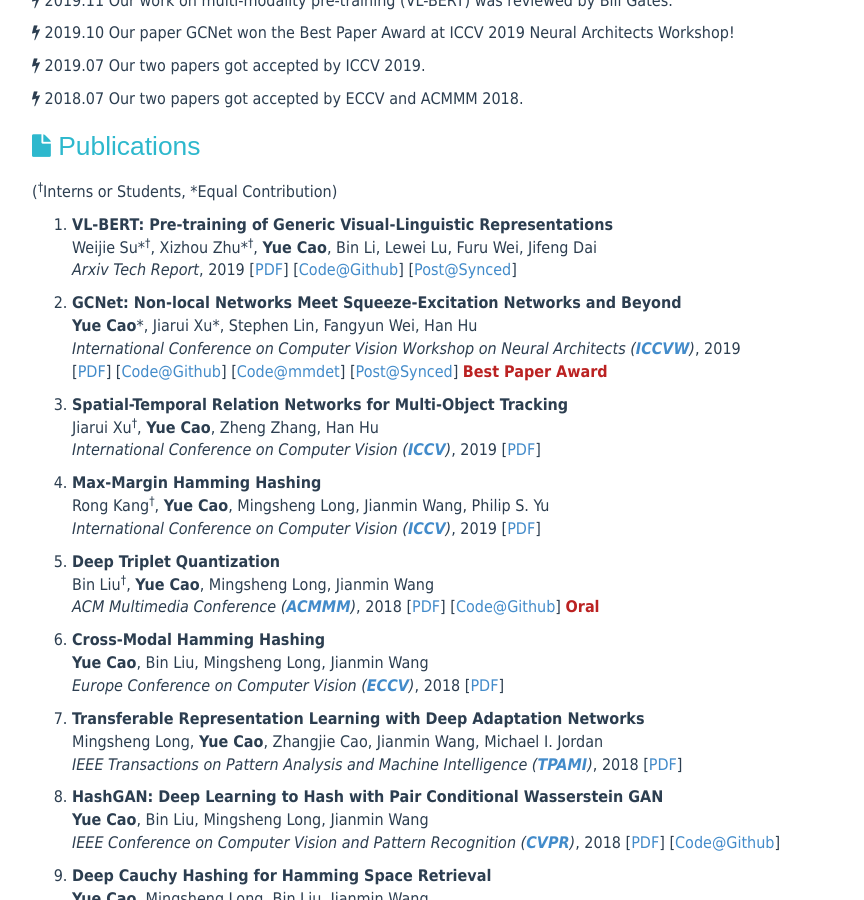
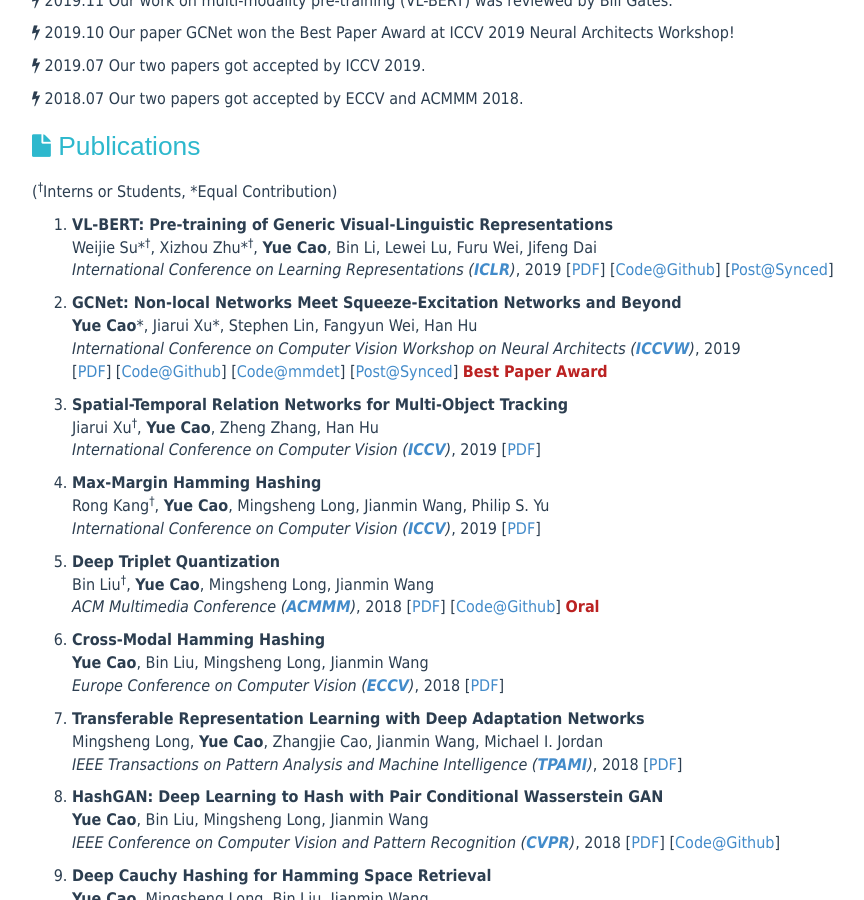
Before and after one commit to caoyue10/caoyue10.github.io, a Jekyll site: the page built from index.html, in a window 1280 px wide and 900 px high, scrolled down 497 px. Shown: the whole window, without its empty margins (138-1002 px from the left). Built offline with Jekyll 4.4.1, drawn with Linux system fonts in a browser that asks for light colours; the list of posts is cut into pages by our own code.

Commit message:
Update index.html

```diff
--- a/index.html
+++ b/index.html
@@ -46,7 +46,7 @@
     <ol>
 	<li><p><strong>VL-BERT: Pre-training of Generic Visual-Linguistic Representations</strong><br>
             Weijie Su*<sup><span>&#8224;</span></sup>, Xizhou Zhu*<sup><span>&#8224;</span></sup>, <strong>Yue Cao</strong>, Bin Li, Lewei Lu, Furu Wei, Jifeng Dai<br>
-            <em>Arxiv Tech Report</em>, 2019 [<a href="https://arxiv.org/abs/1908.08530">PDF</a>] [<a href="https://github.com/jackroos/VL-BERT">Code@Github</a>] [<a href="https://www.jiqizhixin.com/articles/2019-09-03-10">Post@Synced</a>]
+            <em>International Conference on Learning Representations (<a href="https://openreview.net/group?id=ICLR.cc/2020/Conference"><strong>ICLR</strong></a>)</em>, 2019 [<a href="https://arxiv.org/abs/1908.08530">PDF</a>] [<a href="https://github.com/jackroos/VL-BERT">Code@Github</a>] [<a href="https://www.jiqizhixin.com/articles/2019-09-03-10">Post@Synced</a>]
             </p>
         </li>
 	<li><p><strong>GCNet: Non-local Networks Meet Squeeze-Excitation Networks and Beyond</strong><br>
```
